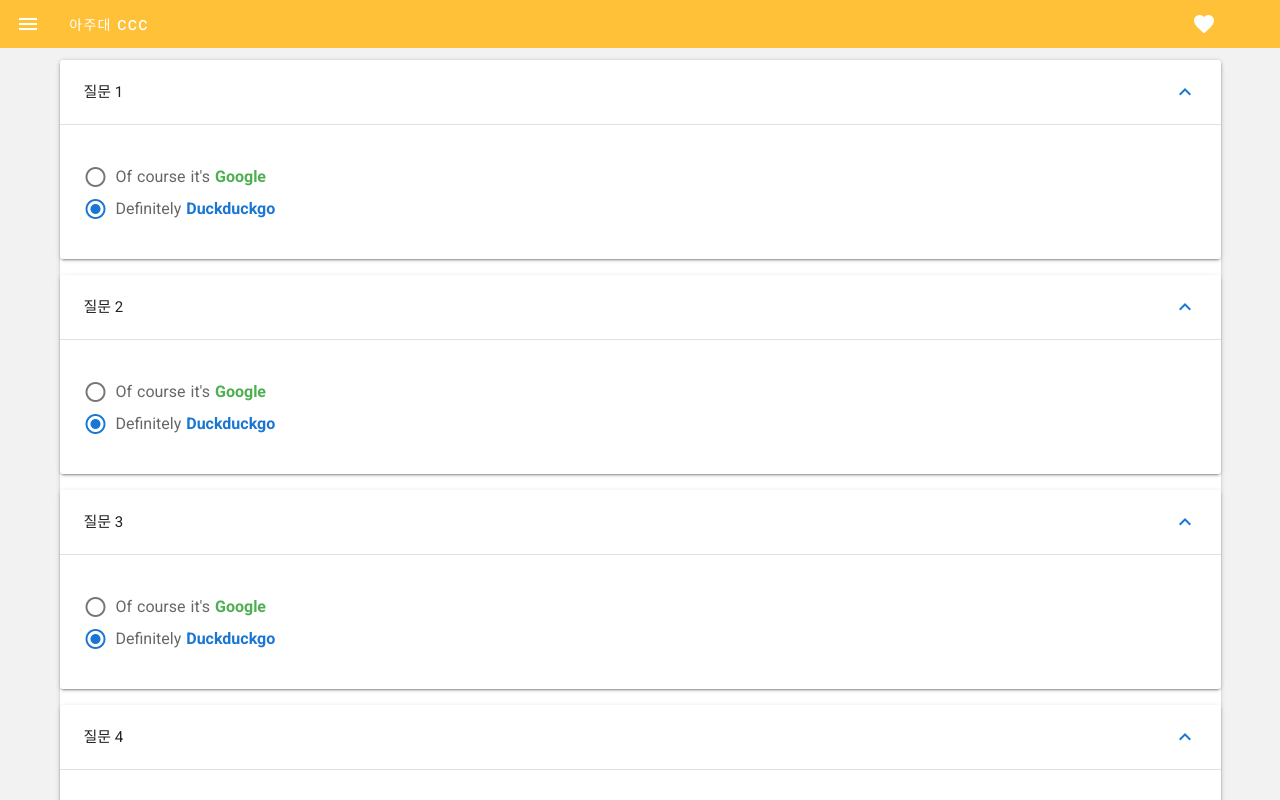
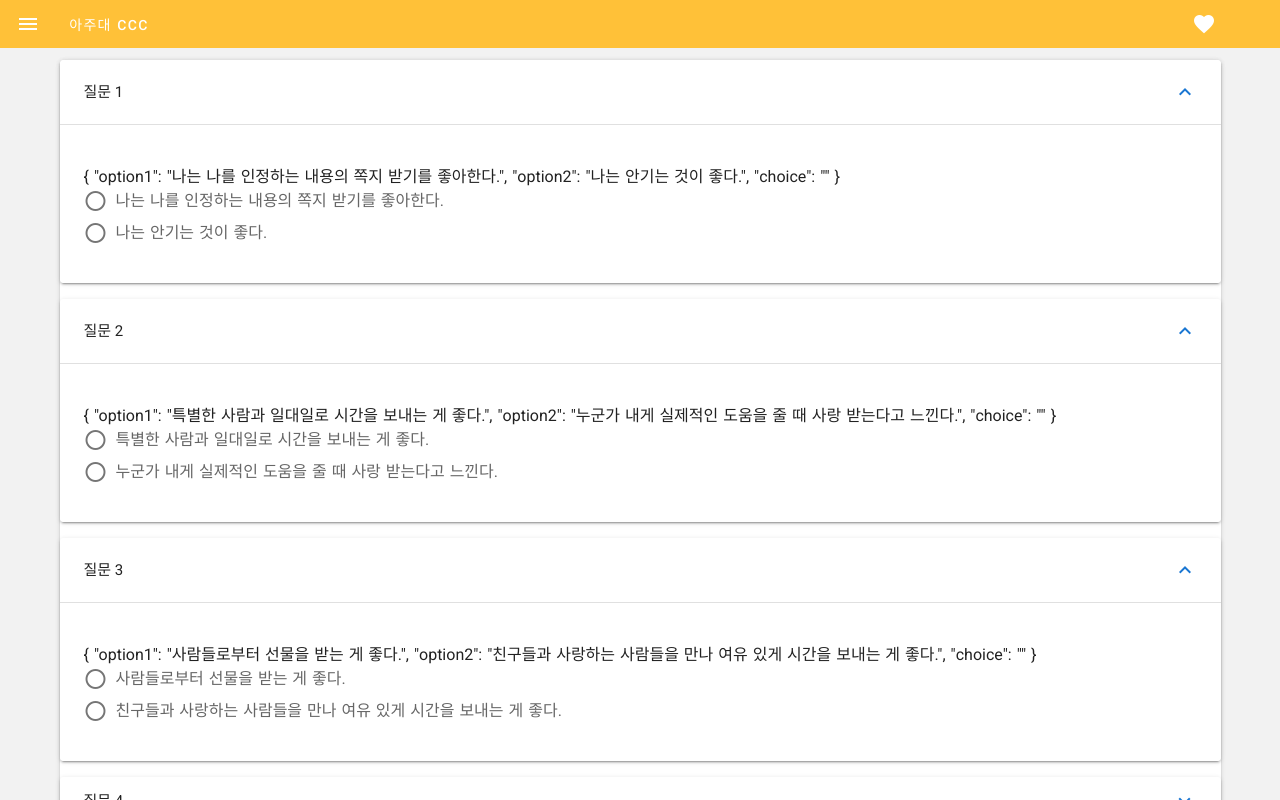
Before and after one commit to peterhyun1234/vue-ForSuwonCCC, a Nuxt app in the folder was-fsc/: page /langOflove/test in a window 1280 px wide. Shown: the top 800 px of the page. Built offline with nearby package versions, Linux system fonts and the light colour scheme.

Commit message:
add radios for langoflovs

```diff
--- a/was-fsc/pages/langOflove/test.vue
+++ b/was-fsc/pages/langOflove/test.vue
@@ -14,7 +14,9 @@
 <!--
             질문에 대해 답변하면
             1. panel 닫기
-            2. panel icon 변경 -->
+            2. panel icon 변경
+            3. 선택한 option에 하이라이트!
+            4. 답변한 질문은 초록색 배경으로 바꿔주는 것도 괜찮을 듯 -->
 <!--
             각 질문과 그 답을 담을 Array!
 
@@ -32,15 +34,16 @@
                 <v-divider></v-divider>
                 <v-expansion-panel-content
                   class= "mt-5">
-                  <v-radio-group v-model="radios">
-                    <v-radio value="Google">
+                  <v-radio-group v-model="questions[i]">
+                    {{questions[i]}}
+                    <v-radio value="opt1">
                       <template v-slot:label>
-                        <div>Of course it's <strong class="success--text">Google</strong></div>
+                        <div>{{questions[i].option1}}</div>
                       </template>
                     </v-radio>
-                    <v-radio value="Duckduckgo">
+                    <v-radio value="opt2">
                       <template v-slot:label>
-                        <div>Definitely <strong class="primary--text">Duckduckgo</strong></div>
+                        <div>{{questions[i].option2}}</div>
                       </template>
                     </v-radio>
                   </v-radio-group>
@@ -133,7 +136,24 @@
   data () {
     return {
       panel: [],
-      radios: 'Duckduckgo'
+      radios: ['','',''],
+      questions: [
+        {
+          option1: "나는 나를 인정하는 내용의 쪽지 받기를 좋아한다.",
+          option2: "나는 안기는 것이 좋다.",
+          choice: "",
+        },
+        {
+          option1: "특별한 사람과 일대일로 시간을 보내는 게 좋다.",
+          option2: "누군가 내게 실제적인 도움을 줄 때 사랑 받는다고 느낀다.",
+          choice: "",
+        },
+        {
+          option1: "사람들로부터 선물을 받는 게 좋다.",
+          option2: "친구들과 사랑하는 사람들을 만나 여유 있게 시간을 보내는 게 좋다.",
+          choice: "",
+        },
+      ],
     }
   },
 
@@ -143,10 +163,10 @@
   },
   methods: {
     init () {
-      for(let i = 0; i < degreeOfQ; i++){
+      for(let i = 0; i < 3; i++){
         this.panel.push(i);
       }
-      console.log(this.panel);
+      //console.log(this.panel);
     },
   }
 }
```
